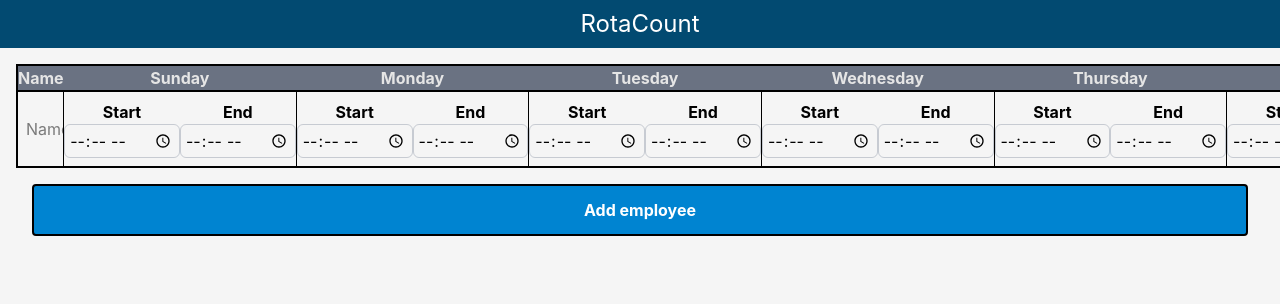
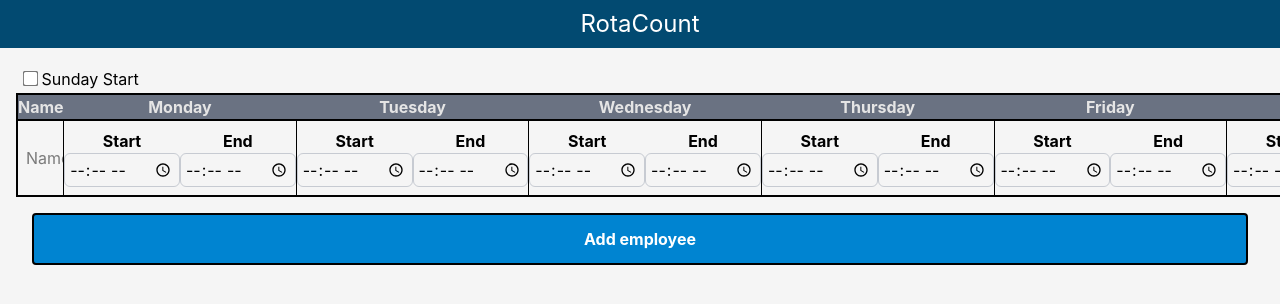
Before and after one commit to pavkodev/RotaCount, a React (Vite) app: page / in a window 1280 px wide. Shown: the top 304 px of the page. Built offline with nearby package versions, Linux system fonts and the light colour scheme.

Commit message:
added Sunday toggle and removed misplaced state hook

```diff
--- a/src/App.tsx
+++ b/src/App.tsx
@@ -1,10 +1,8 @@
-import { useState } from "react";
 import "./App.css";
 import HeaderComponent from "./components/HeaderComponent";
 import TableComponent from "./components/TableComponent";
 
 function App() {
-  const [count, setCount] = useState(0);
   return (
     <>
       <HeaderComponent />
--- a/src/components/TableComponent.tsx
+++ b/src/components/TableComponent.tsx
@@ -1,15 +1,24 @@
-import { useState } from "react";
+import { useRef, useState } from "react";
 import TableHeaders from "./TableHeaders";
 import TableRow from "./TableRow";
 
 const TableComponent = () => {
   const row = <TableRow />;
   const [dataRows, setDataRows] = useState(1);
+  const [isSundayStart, setIsSundayStart] = useState(false);
   return (
     <>
       <div className="m-4 flex flex-col justify-center align-middle">
+        <div>
+          <input
+            className="m-2 mr-0 scale-120 transition-all active:scale-150"
+            type="checkbox"
+            onChange={() => setIsSundayStart(!isSundayStart)}
+          />
+          <label htmlFor="chkbx-sunday-start"> Sunday Start</label>
+        </div>
         <table className="w-full border-2">
-          <TableHeaders />
+          <TableHeaders sundayStart={isSundayStart} />
           <tbody>{Array.from({ length: dataRows }).map(() => row)}</tbody>
         </table>
         <div className="m-4 flex justify-start align-middle">
--- a/src/components/TableHeaders.tsx
+++ b/src/components/TableHeaders.tsx
@@ -1,8 +1,10 @@
-const TableHeaders = () => {
+const TableHeaders = ({ sundayStart }: { sundayStart: boolean }) => {
   return (
     <thead className="bg-gray-500 text-neutral-200">
       <tr>
         <th scope="col">Name</th>
+        {sundayStart ? (
+          <>
             <th scope="col">Sunday</th>
             <th scope="col">Monday</th>
             <th scope="col">Tuesday</th>
@@ -10,6 +12,19 @@ const TableHeaders = () => {
             <th scope="col">Thursday</th>
             <th scope="col">Friday</th>
             <th scope="col">Saturday</th>
+          </>
+        ) : (
+          <>
+            <th scope="col">Monday</th>
+            <th scope="col">Tuesday</th>
+            <th scope="col">Wednesday</th>
+            <th scope="col">Thursday</th>
+            <th scope="col">Friday</th>
+            <th scope="col">Saturday</th>
+            <th scope="col">Sunday</th>
+          </>
+        )}
+
         <th className="italic" scope="col">
           TOTAL
         </th>
```
Lines whose indentation alone changed are shown as unchanged.
